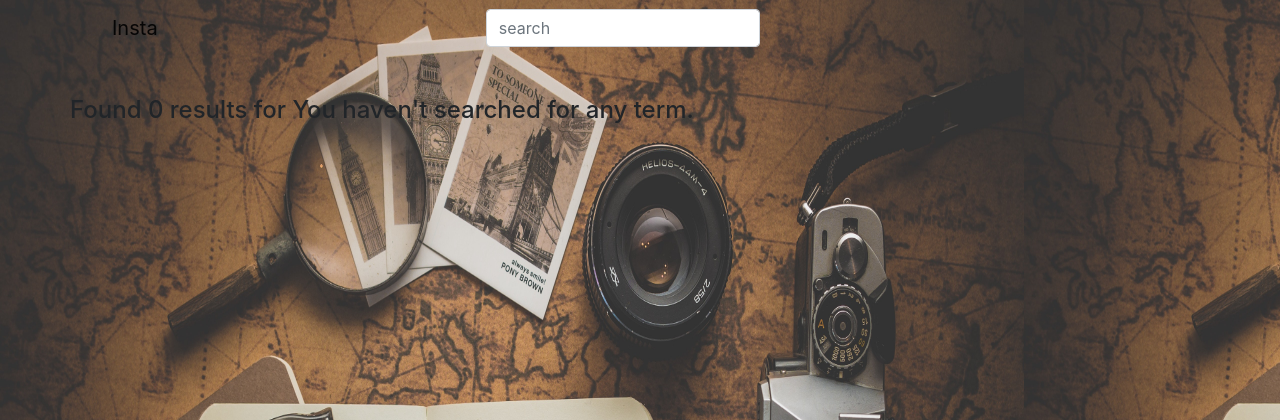
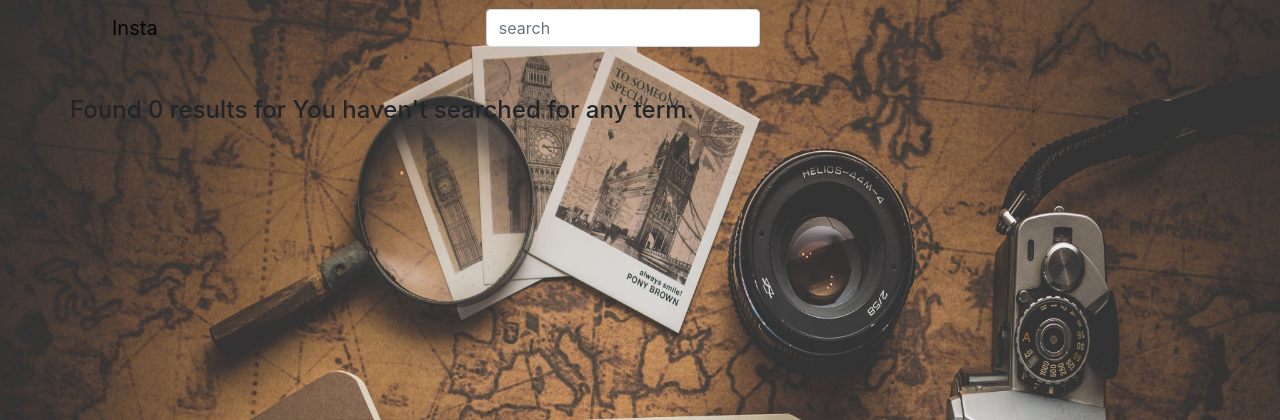
Before and after one commit to garvinipkiss/instagram, a Django app: page /search/ in a window 1280 px wide. Shown: the top 420 px of the page. Run offline with Django 3.2, Linux system fonts and the light colour scheme; the visitor is signed in with stand-in values (Sample User, id 1); some libraries are stand-ins or nearby versions.

Commit message:
added a background image

```diff
--- a/insta/templates/base.html
+++ b/insta/templates/base.html
@@ -32,7 +32,7 @@
     <style>
      body{
        background-image: url(./static/images/in.jpg);
-        background-size: 1024px 768px;
+        background-size: 1280px 800px;
        background-attachment: fixed;
     }
   </style>
```
Also changed, not shown: insta/templates/registration/registration_form.html (+1 -6 lines).
